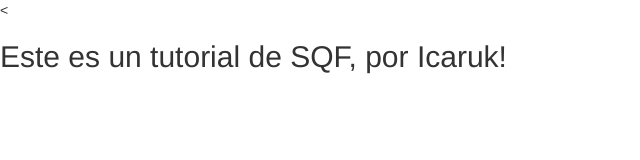
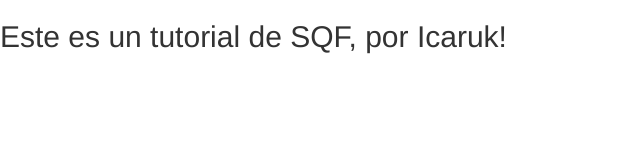
Before and after one commit to Hackmastr/sqf, a plain HTML site: page web/index.html in a window 1280 px wide. Shown: the whole page, without its empty margins (0-640 px from the left). Drawn offline with nearby package versions, Linux system fonts and the light colour scheme.

Commit message:
Changes to be committed: 	modified:   web/index.html

```diff
--- a/web/index.html
+++ b/web/index.html
@@ -15,7 +15,7 @@
 <body>
 	<div class="row">
 		<div class="col-lg-12">
-			<<h2>Este es un tutorial de SQF, por Icaruk!</h2>
+			<h2>Este es un tutorial de SQF, por Icaruk!</h2>
 		</div>
 	</div>
 </body>
```
